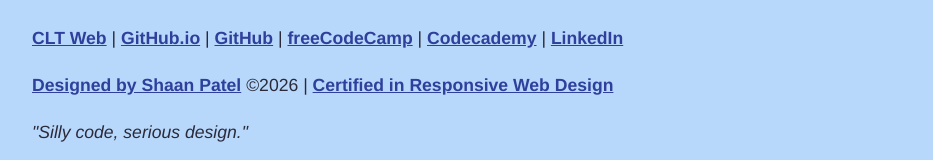
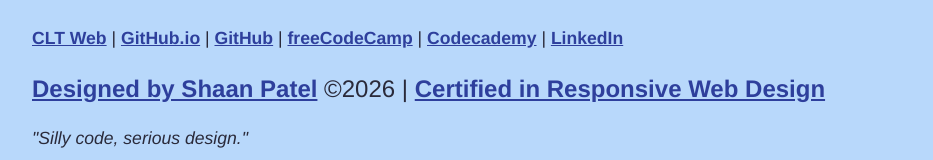
Before and after one commit to Shaan-L-P/itis3135-react, a React (Vite) app: page /#/ in a window 1280 px wide. Shown: the part 935-1095 px from the top of the page, without its empty margins (173-1106 px from the left). Built offline with nearby package versions, Linux system fonts and the light colour scheme.

Commit message:
Match the original shared footer markup

```diff
--- a/src/components/SiteFooter.jsx
+++ b/src/components/SiteFooter.jsx
@@ -1,4 +1,5 @@
 import React from 'react';
+
 export default function SiteFooter() {
   return (
     <footer>
@@ -16,13 +17,13 @@ export default function SiteFooter() {
         <a href="https://www.linkedin.com/in/shaan-patel-uncc/" target="_blank" rel="noreferrer">LinkedIn</a>
       </p>
 
-      <p>
-        <a href="https://shaanpateldesigns.com/index.html">Designed by Shaan Patel</a> ©2026
+      <div className="footer-credit">
+        <a href="https://shaanpateldesigns.com/index.html">Designed by Shaan Patel</a> &copy;2026
         {' | '}
         <a href="https://www.freecodecamp.org/certification/shaanpateluncc/responsive-web-design-v9" target="_blank" rel="noreferrer">
           Certified in Responsive Web Design
         </a>
-      </p>
+      </div>
 
       <p><em>"Silly code, serious design."</em></p>
     </footer>
```
